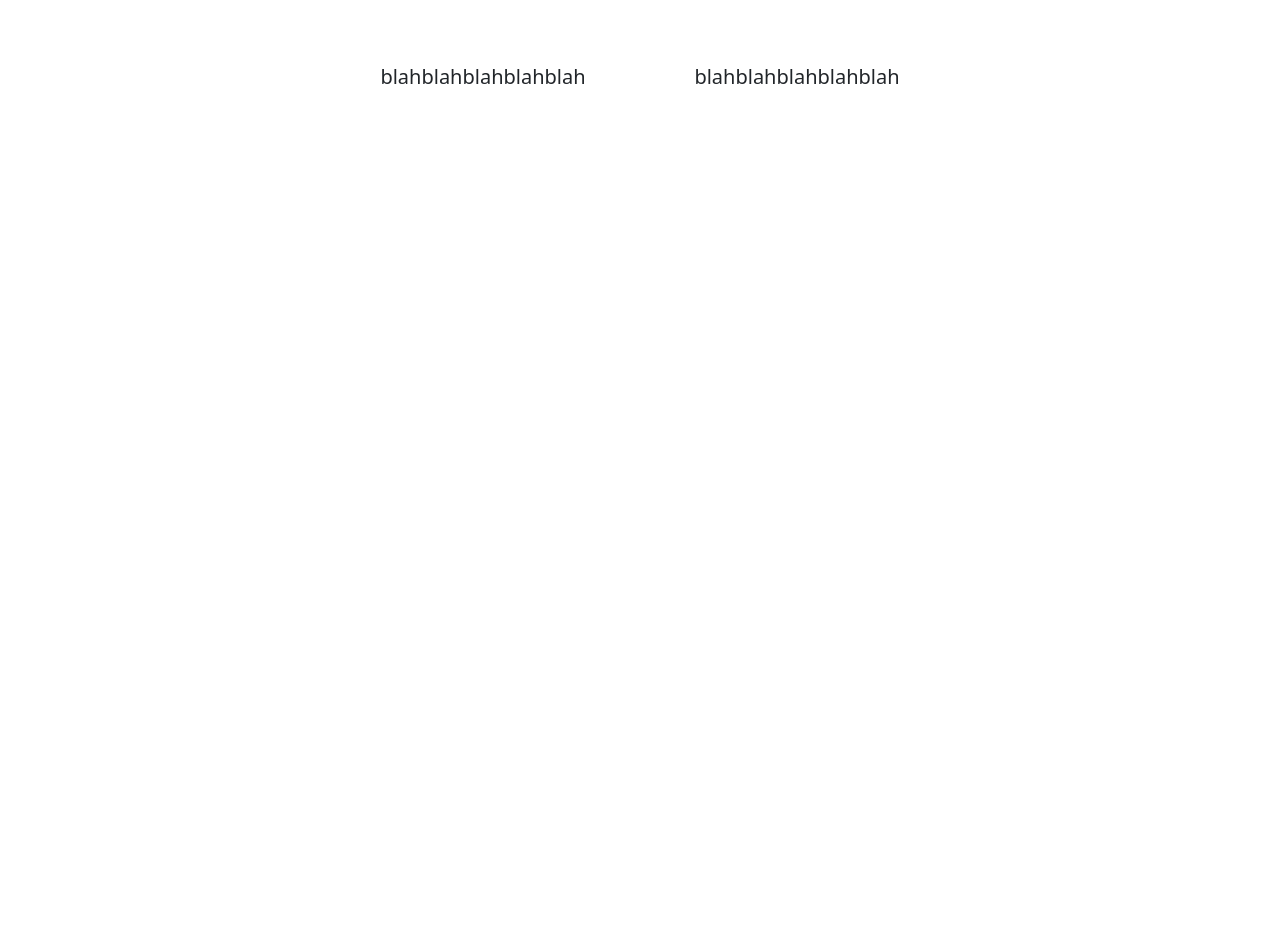
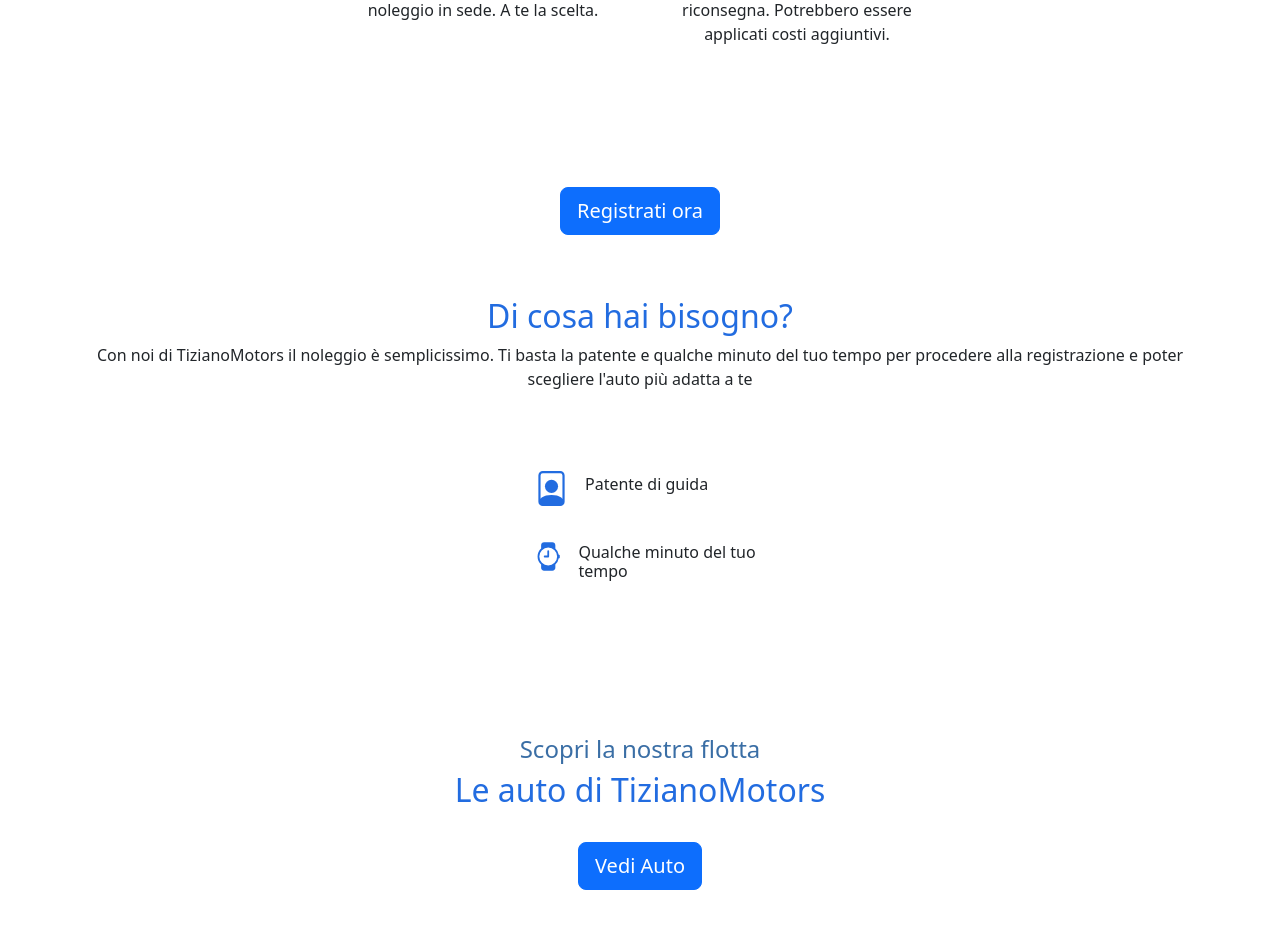
Before and after one commit to reddi32/noleggioFrontEnd, an Angular app in the folder frontend/: page / in a window 1280 px wide. Shown: the part 1600-2528 px from the top of the page. Before the commit the page ends 1815 px from the top, so only its background shows below. Built offline with nearby package versions, Linux system fonts and the light colour scheme.

Commit message:
Update homepage

```diff
--- a/frontend/package.json
+++ b/frontend/package.json
@@ -19,6 +19,7 @@
     "@angular/platform-browser-dynamic": "^14.2.0",
     "@angular/router": "^14.2.0",
     "bootstrap": "^5.2.2",
+    "bootstrap-icons": "^1.9.1",
     "rxjs": "~7.5.0",
     "tslib": "^2.3.0",
     "zone.js": "~0.11.4"
--- a/frontend/src/app/home/home.component.css
+++ b/frontend/src/app/home/home.component.css
@@ -19,7 +19,7 @@
 }
 
 .container-fluid.d-flex.justify-content-center{
-    padding-top: 10%;
+    padding-top: 5%;
     border: 0;
 }
 
@@ -41,11 +41,6 @@
 
 .card-title{
     width: 25%;
-
-}
-
-.text-TizianoMotors {
-    padding-top: 10%;
 }
 
 .subtitle-TizianoMotors {
@@ -61,3 +56,19 @@
     width: 35%;
     height: 50%;
 }
+
+.buttonRegistrazione {
+    padding-top: 5%;
+}
+
+.container-fluid.text-center {
+    padding-top: 5%;
+}
+
+.list-group-item.list-group-item-noaction.d-flex.gap-3.py-3 {
+    border: 0;
+}
+
+.buttonAuto {
+    padding-top: 2%;
+}
--- a/frontend/src/app/home/home.component.html
+++ b/frontend/src/app/home/home.component.html
@@ -21,7 +21,7 @@
 
   <div class="container-fluid text-center">
     <h2 class="text-TizianoMotors" style="color: #226ce0;">Perché scegliere TizianoMotors</h2>
-    <p class="subtitle-TizianoMotors">Nei nostri uffici troverai sempre personale altamente qualificato che ti accompagnerà durante tutto il processo di noleggio della tua auto.
+    <p class="subtitle-TizianoMotors text-center">Nei nostri uffici troverai sempre personale altamente qualificato che ti accompagnerà durante tutto il processo di noleggio della tua auto.
                                       In base alle tue esigenze i nostri consulenti ti offriranno l'auto migliore per le tue richieste.</p>
   </div>
 
@@ -31,8 +31,66 @@
         <div class="card card-cover rounded-4 ">
           <div class="d-flex flex-column h-100 p-4 pb-2 text-shadow-1">
             <img src="../assets/{{cardPresentazione.img}}" class="img-fluid mx-auto d-block">
-            <p class="pt-5 mt-5 mb-4 fs-5 lh-1 mx-auto">{{cardPresentazione.paragrafo}}</p>
+            <p class="pt-2 mt-4 mb-4 fs-6 mx-auto text-center">{{cardPresentazione.paragrafo}}</p>
           </div>
         </div>
       </div>
   </div>
+
+  <!--Bottone che invita alla registrazione-->
+  <div class="buttonRegistrazione">
+    <button type="button" class="btn btn-primary btn-lg mx-auto d-block" routerLink="/formregistrazione">Registrati ora</button>
+  </div>
+
+  <!--Requisiti per il noleggio-->
+  <div class="container-fluid text-center">
+    <h2 class="text-requisiti" style="color: #226ce0;">Di cosa hai bisogno?</h2>
+  </div>
+
+  <!--Paragrafo di riempimento per i requisiti-->
+  <div class="container text-center paragrafo">
+    <p class="text-requisiti">Con noi di TizianoMotors il noleggio è semplicissimo. Ti basta la patente e qualche minuto del tuo tempo per procedere alla registrazione e poter scegliere l'auto più adatta a te</p>
+  </div>
+  <!--Lista dei requisiti necessari-->
+  <div class="container-fluid" id="custom-cards">
+    <div class="row row-cols-1 row-cols-lg-4 justify-content-center g-4 py-5">
+      <div class="list-group d-auto">
+        <ul class="listaNecessita">
+          <div class="list-group-item list-group-item-noaction d-flex gap-3 py-3" aria-current="true">
+            <svg xmlns="http://www.w3.org/2000/svg" width="35" height="35" fill="#226ce0" class="bi bi-file-person" viewBox="0 0 16 16">
+              <path d="M12 1a1 1 0 0 1 1 1v10.755S12 11 8 11s-5 1.755-5 1.755V2a1 1 0 0 1 1-1h8zM4 0a2 2 0 0 0-2 2v12a2 2 0 0 0 2 2h8a2 2 0 0 0 2-2V2a2 2 0 0 0-2-2H4z"/>
+              <path d="M8 10a3 3 0 1 0 0-6 3 3 0 0 0 0 6z"/>
+            </svg>
+            <div class="d-flex gap-2">
+              <div>
+                <h6 class="py-1">Patente di guida</h6>
+              </div>
+            </div>
+          </div>
+        <div class="list-group d-auto">
+          <div class="list-group-item list-group-item-noaction d-flex gap-3 py-3" aria-current="true">
+            <svg xmlns="http://www.w3.org/2000/svg" width="35" height="35" fill="#226ce0" class="bi bi-watch" viewBox="0 0 16 16">
+              <path d="M8.5 5a.5.5 0 0 0-1 0v2.5H6a.5.5 0 0 0 0 1h2a.5.5 0 0 0 .5-.5V5z"/>
+              <path d="M5.667 16C4.747 16 4 15.254 4 14.333v-1.86A5.985 5.985 0 0 1 2 8c0-1.777.772-3.374 2-4.472V1.667C4 .747 4.746 0 5.667 0h4.666C11.253 0 12 .746 12 1.667v1.86a5.99 5.99 0 0 1 1.918 3.48.502.502 0 0 1 .582.493v1a.5.5 0 0 1-.582.493A5.99 5.99 0 0 1 12 12.473v1.86c0 .92-.746 1.667-1.667 1.667H5.667zM13 8A5 5 0 1 0 3 8a5 5 0 0 0 10 0z"/>
+            </svg>
+            <div class="d-flex gap-2">
+              <div>
+                <h6 class="py-1">Qualche minuto del tuo tempo</h6>
+              </div>
+            </div>
+          </div>
+        </div>
+        </ul>
+      </div>
+    </div>
+  </div>
+
+  <!--Lista delle auto-->
+  <div class="container-fluid text-center">
+    <h4 class="text-flotta" style="color: #3a6ea5;">Scopri la nostra flotta</h4>
+    <h2 class="text-requisiti" style="color: #226ce0;">Le auto di TizianoMotors</h2>
+  </div>
+
+  <div class="buttonAuto">
+    <button type="button" class="btn btn-primary btn-lg mx-auto d-block" routerLink="/auto">Vedi Auto</button>
+  </div>
--- a/frontend/src/app/home/home.component.ts
+++ b/frontend/src/app/home/home.component.ts
@@ -1,5 +1,6 @@
 import { Component, OnInit } from '@angular/core';
-import { Card } from '../model/card'
+import { Card } from '../model/card';
+import { Lista } from '../model/lista';
 
 @Component({
   selector: 'app-home',
@@ -9,12 +10,18 @@
 export class HomeComponent implements OnInit {
 
   listaCard: Card[] = [];
+  listaNecessita: Lista[] = [];
   constructor() {
     this.listaCard.push (
-      new Card ("blahblahblahblahblah", "digital-watch.png")
+      new Card ("Vieni a trovarci nelle nostre sedi dalle h 9:00 alle h 18:00 e scegli l'auto che desideri. Puoi anche prenotare tramite il nostro sito e terminare la procedura di noleggio in sede. A te la scelta.", "digital-watch.png")
     );
     this.listaCard.push (
-      new Card ("blahblahblahblahblah", "car-rent.png")
+      new Card ("Una volta scelta la tua auto sei libero di andare dove vuoi. Ricordati di guidare con prudenza e mi raccomando, non mancare la data di riconsegna. Potrebbero essere applicati costi aggiuntivi.", "car-rent.png")
+    );
+
+    //componente lista delle necessità per registrarsi
+    this.listaNecessita.push (
+      new Lista ("", "Patente di guida")
     );
   }
 
--- /dev/null
+++ b/frontend/src/app/model/lista.ts
@@ -0,0 +1,23 @@
+export class Lista {
+    img: string;
+    testo: string;
+
+    constructor(img: string, testo: string) {
+        this.img = img;
+        this.testo = testo;
+    }
+
+    get imgLista(): string {
+        return this.img;
+    }
+    set imgLista(img: string) {
+        this.img = img;
+    }
+
+    get testoLista(): string {
+        return this.testo;
+    }
+    set testoLista(testo: string) {
+        this.testo = testo;
+    }
+}
```
Also changed, not shown: 1 other file (tests, documents, lock files or other folders).
